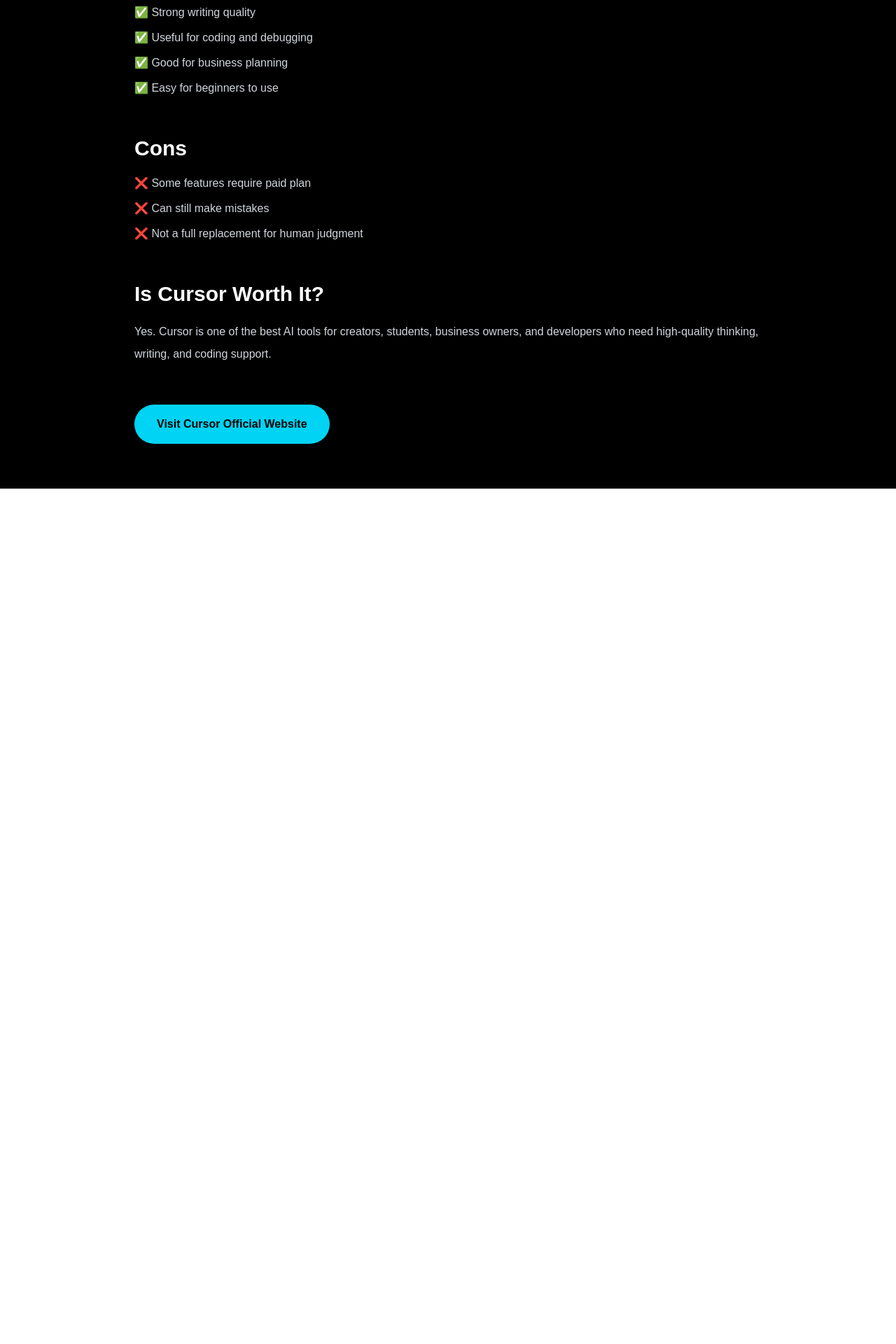
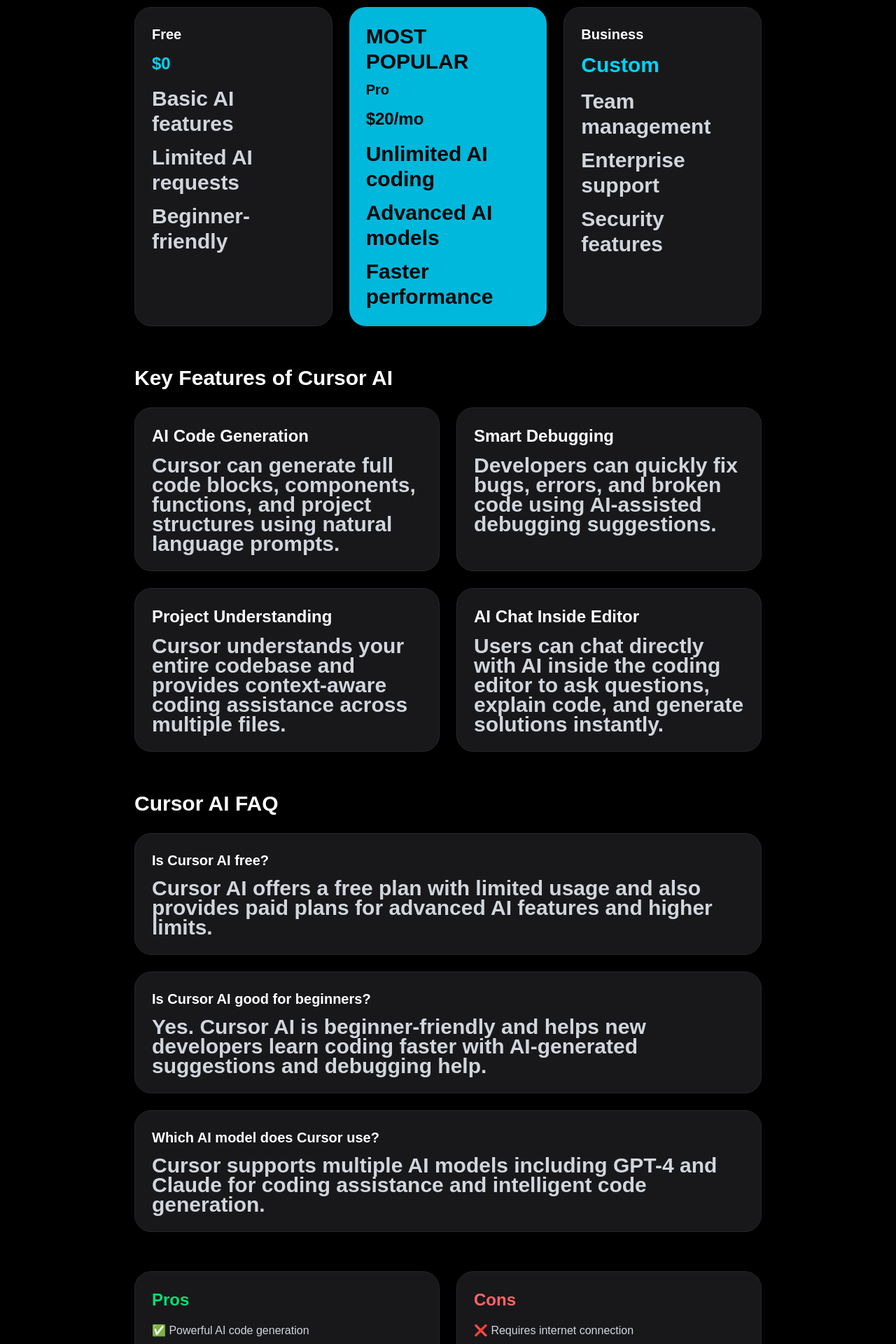
Before and after one commit to kahlok996-boop/smartaistack, a Next.js app: page /cursor-review in a window 1280 px wide. Shown: the part 880-2800 px from the top of the page at 70% size. Before the commit the page ends 1578 px from the top, so only its background shows below. Built offline with nearby package versions, Linux system fonts and the light colour scheme.

Commit message:
add cursor pricing features faq

```diff
--- a/app/cursor-review/page.tsx
+++ b/app/cursor-review/page.tsx
@@ -4,7 +4,7 @@
       <div className="max-w-4xl mx-auto">
         <p className="text-cyan-400 font-semibold mb-4">AI Assistant Tools</p>
 
-        <h1 className="text-5xl md:text-6xl font-bold mb-6">
+        <h1 className="text-3xl md:text-6xl font-bold mb-6">
           Cursor AI Review 2026
         </h1>
 
@@ -46,23 +46,198 @@
         </section>
 
         <section className="mb-14">
-          <h2 className="text-3xl font-bold mb-5">Pros</h2>
+  <h2 className="text-3xl font-bold mb-6">
+    Cursor AI Pros & Cons
+    <section className="mb-14">
+  <h2 className="text-3xl font-bold mb-6">
+    Cursor AI Pricing
+  </h2>
+
+  <div className="grid lg:grid-cols-3 gap-6">
+
+    <div className="bg-zinc-900 border border-zinc-800 rounded-3xl p-6">
+      <h3 className="text-xl font-bold mb-3">
+        Free
+      </h3>
+
+      <p className="text-cyan-400 text-2xl font-bold mb-4">
+        $0
+      </p>
+
       <ul className="space-y-3 text-gray-300">
-            <li>✅ Great for long answers and reasoning</li>
-            <li>✅ Strong writing quality</li>
-            <li>✅ Useful for coding and debugging</li>
-            <li>✅ Good for business planning</li>
-            <li>✅ Easy for beginners to use</li>
+        <li>Basic AI features</li>
+        <li>Limited AI requests</li>
+        <li>Beginner-friendly</li>
       </ul>
+    </div>
+
+    <div className="bg-cyan-500 text-black rounded-3xl p-6">
+      <p className="font-bold mb-2">
+        MOST POPULAR
+      </p>
+
+      <h3 className="text-xl font-semibold mb-3">
+        Pro
+      </h3>
+
+      <p className="text-2xl font-semibold mb-4">
+        $20/mo
+      </p>
+
+      <ul className="space-y-3">
+        <li>Unlimited AI coding</li>
+        <li>Advanced AI models</li>
+        <li>Faster performance</li>
+      </ul>
+    </div>
+
+    <div className="bg-zinc-900 border border-zinc-800 rounded-3xl p-6">
+    <h3 className="text-xl font-semibold mb-3">
+        Business
+      </h3>
+
+      <p className="text-cyan-400 text-3xl font-bold mb-4">
+        Custom
+      </p>
+
+      <ul className="space-y-3 text-gray-300">
+        <li>Team management</li>
+        <li>Enterprise support</li>
+        <li>Security features</li>
+      </ul>
+    </div>
+
+  </div>
 </section>
 
 <section className="mb-14">
-          <h2 className="text-3xl font-bold mb-5">Cons</h2>
+  <h2 className="text-3xl font-bold mb-6">
+    Key Features of Cursor AI
+  </h2>
+
+  <div className="grid md:grid-cols-2 gap-6">
+
+    <div className="bg-zinc-900 border border-zinc-800 rounded-3xl p-6">
+      <h3 className="text-2xl font-bold mb-3">
+        AI Code Generation
+      </h3>
+
+      <p className="text-gray-300 leading-7">
+        Cursor can generate full code blocks, components, functions,
+        and project structures using natural language prompts.
+      </p>
+    </div>
+
+    <div className="bg-zinc-900 border border-zinc-800 rounded-3xl p-6">
+      <h3 className="text-2xl font-bold mb-3">
+        Smart Debugging
+      </h3>
+
+      <p className="text-gray-300 leading-7">
+        Developers can quickly fix bugs, errors, and broken code
+        using AI-assisted debugging suggestions.
+      </p>
+    </div>
+
+    <div className="bg-zinc-900 border border-zinc-800 rounded-3xl p-6">
+      <h3 className="text-2xl font-bold mb-3">
+        Project Understanding
+      </h3>
+
+      <p className="text-gray-300 leading-7">
+        Cursor understands your entire codebase and provides context-aware
+        coding assistance across multiple files.
+      </p>
+    </div>
+
+    <div className="bg-zinc-900 border border-zinc-800 rounded-3xl p-6">
+      <h3 className="text-2xl font-bold mb-3">
+        AI Chat Inside Editor
+      </h3>
+
+      <p className="text-gray-300 leading-7">
+        Users can chat directly with AI inside the coding editor to
+        ask questions, explain code, and generate solutions instantly.
+      </p>
+    </div>
+
+  </div>
+</section>
+<section className="mb-14">
+  <h2 className="text-3xl font-bold mb-6">
+    Cursor AI FAQ
+  </h2>
+
+  <div className="space-y-6">
+
+    <div className="bg-zinc-900 border border-zinc-800 rounded-3xl p-6">
+      <h3 className="text-xl font-semibold mb-3">
+        Is Cursor AI free?
+      </h3>
+
+      <p className="text-gray-300 leading-7">
+        Cursor AI offers a free plan with limited usage and also
+        provides paid plans for advanced AI features and higher limits.
+      </p>
+    </div>
+
+    <div className="bg-zinc-900 border border-zinc-800 rounded-3xl p-6">
+      <h3 className="text-xl font-semibold mb-3">
+        Is Cursor AI good for beginners?
+      </h3>
+
+      <p className="text-gray-300 leading-7">
+        Yes. Cursor AI is beginner-friendly and helps new developers
+        learn coding faster with AI-generated suggestions and debugging help.
+      </p>
+    </div>
+
+    <div className="bg-zinc-900 border border-zinc-800 rounded-3xl p-6">
+      <h3 className="text-xl font-semibold mb-3">
+        Which AI model does Cursor use?
+      </h3>
+
+      <p className="text-gray-300 leading-7">
+        Cursor supports multiple AI models including GPT-4 and Claude
+        for coding assistance and intelligent code generation.
+      </p>
+    </div>
+
+  </div>
+</section>
+  </h2>
+
+  <div className="grid md:grid-cols-2 gap-6">
+
+    <div className="bg-zinc-900 border border-zinc-800 rounded-3xl p-6">
+      <h3 className="text-2xl font-bold text-green-400 mb-4">
+        Pros
+      </h3>
+
       <ul className="space-y-3 text-gray-300">
-            <li>❌ Some features require paid plan</li>
-            <li>❌ Can still make mistakes</li>
-            <li>❌ Not a full replacement for human judgment</li>
+        <li>✅ Powerful AI code generation</li>
+        <li>✅ Beginner-friendly coding workflow</li>
+        <li>✅ Understands full project context</li>
+        <li>✅ Fast debugging and refactoring</li>
+        <li>✅ Great for startups and indie hackers</li>
       </ul>
+    </div>
+
+    <div className="bg-zinc-900 border border-zinc-800 rounded-3xl p-6">
+      <h3 className="text-2xl font-bold text-red-400 mb-4">
+        Cons
+      </h3>
+
+      <ul className="space-y-3 text-gray-300">
+        <li>❌ Requires internet connection</li>
+        <li>❌ Some advanced features are paid</li>
+        <li>❌ Can generate incorrect code sometimes</li>
+        <li>❌ Heavy AI usage may feel overwhelming</li>
+        <li>❌ Not ideal for very low-end computers</li>
+      </ul>
+    </div>
+
+  </div>
 </section>
 
         <section className="mb-14">
```
Lines whose indentation alone changed are shown as unchanged.
